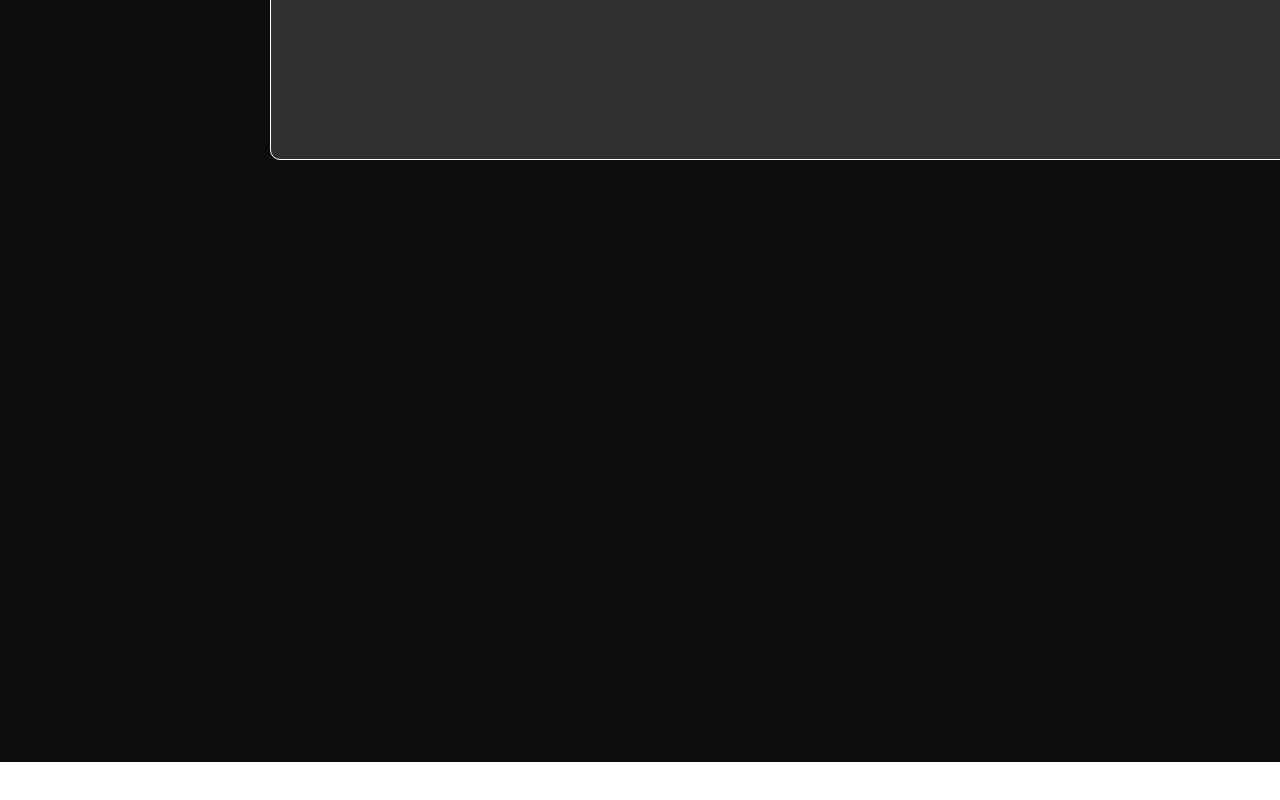
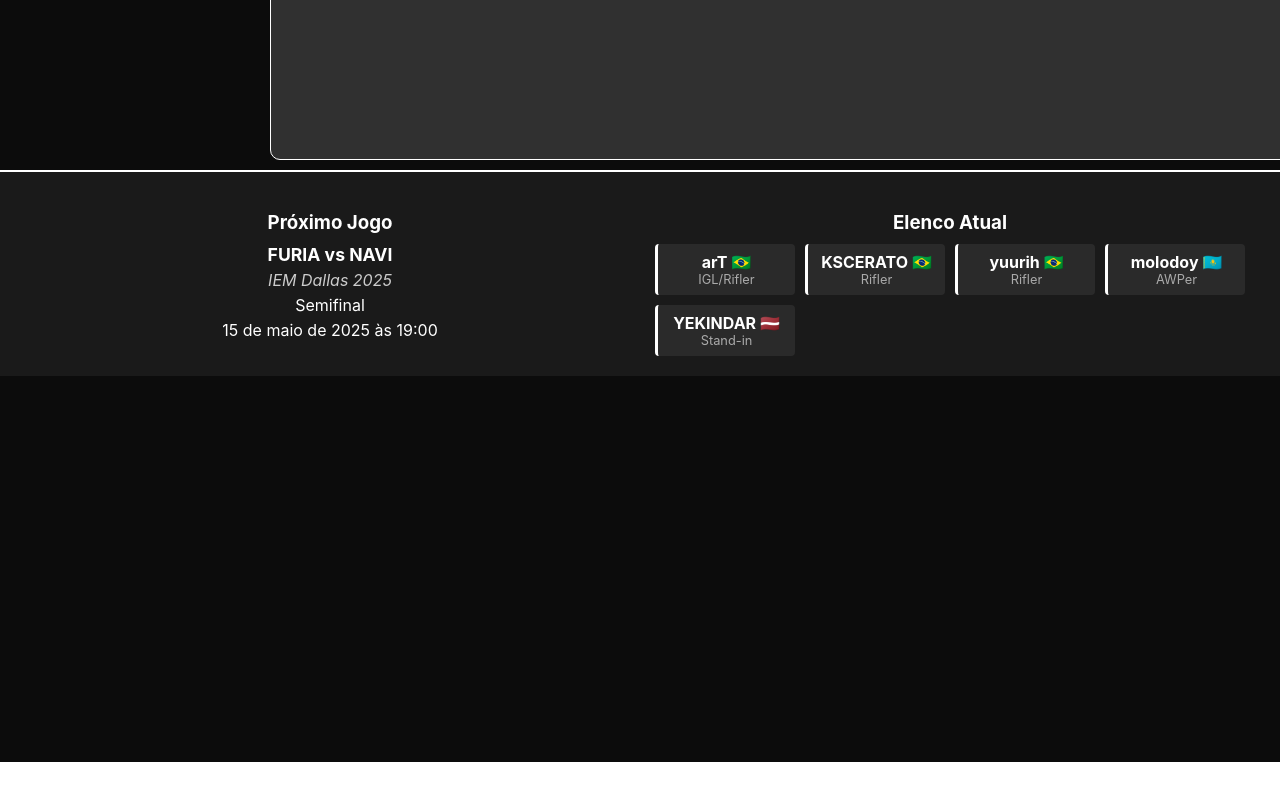
Before and after one commit to aobutakuki/furia-app, a React (Create React App) app in the folder frontend/: page / in a window 1280 px wide. Shown: the part 838-1638 px from the top of the page. Before the commit the page ends 1600 px from the top, so only its background shows below. Built offline with nearby package versions, Linux system fonts and the light colour scheme.

Commit message:
added a footer containing the next match and the current roaster

```diff
--- a/frontend/src/App.js
+++ b/frontend/src/App.js
@@ -2,6 +2,7 @@
 import React from 'react';
 import Header from './components/header/Header.jsx';
 import Chat from './components/chat/Chat.jsx';
+import TeamInfo from './components/team_info/TeamInfo.jsx';
 import './App.css';
 
 function App() {
@@ -9,6 +10,7 @@
     <div className="App">
       <Header />
       <Chat/>
+      <TeamInfo/>
     </div>
   );
 }
--- /dev/null
+++ b/frontend/src/components/team_info/TeamInfo.css
@@ -0,0 +1,69 @@
+.team-info-container {
+    display: flex;
+    flex-direction: column;
+    min-height: 100vh;
+}
+
+.team-info-footer {
+    margin-top: 10px;
+    background-color: #1a1a1a;
+    color: white;
+    padding: 20px;
+    display: flex;
+    justify-content: space-between;
+    border-top: 2px solid #ffffff; /* FURIA orange */
+}
+
+.next-match, .current-roster {
+    flex: 1;
+    padding: 0 15px;
+}
+
+.next-match h3, .current-roster h3 {
+    color: #ffffff;
+    margin-bottom: 10px;
+}
+
+.match-details {
+    display: flex;
+    flex-direction: column;
+    gap: 5px;
+}
+
+.match-teams {
+    font-weight: bold;
+    font-size: 1.1em;
+}
+
+.match-tournament {
+    font-style: italic;
+    color: #ccc;
+}
+
+.match-date-time {
+    color: #ffffff;
+}
+
+.roster-players {
+    display: grid;
+    grid-template-columns: repeat(auto-fill, minmax(120px, 1fr));
+    gap: 10px;
+}
+
+.player-card {
+    background-color: #2a2a2a;
+    padding: 8px;
+    border-radius: 4px;
+    border-left: 3px solid #ffffff;
+}
+
+.player-name {
+    font-weight: bold;
+    display: block;
+}
+
+.player-role {
+    font-size: 0.8em;
+    color: #aaa;
+    display: block;
+}
--- /dev/null
+++ b/frontend/src/components/team_info/TeamInfo.jsx
@@ -0,0 +1,64 @@
+import React from "react";
+import { useState, useEffect } from "react";
+import './TeamInfo.css';
+
+function TeamInfo() {
+    // Simulated match data
+    const [nextMatch, setNextMatch] = useState({
+        opponent: "NAVI",
+        tournament: "IEM Dallas 2025",
+        date: "2025-05-15",
+        time: "19:00",
+        stage: "Semifinal"
+    });
+
+    // Current roster data
+    const currentRoster = [
+        { name: "arT", role: "IGL/Rifler", country: "🇧🇷" },
+        { name: "KSCERATO", role: "Rifler", country: "🇧🇷" },
+        { name: "yuurih", role: "Rifler", country: "🇧🇷" },
+        { name: "molodoy", role: "AWPer", country: "🇰🇿" },
+        { name: "YEKINDAR", role: "Stand-in", country: "🇱🇻" }
+    ];
+
+    // Format date to be more readable
+    const formatDate = (dateString) => {
+        const options = { year: 'numeric', month: 'long', day: 'numeric' };
+        return new Date(dateString).toLocaleDateString('pt-BR', options);
+    };
+
+    return (
+        <div className="team-info-container">
+            {/* Main content would go here */}
+
+            {/* Footer */}
+            <footer className="team-info-footer">
+                <div className="next-match">
+                    <h3>Próximo Jogo</h3>
+                    <div className="match-details">
+                        <span className="match-teams">FURIA vs {nextMatch.opponent}</span>
+                        <span className="match-tournament">{nextMatch.tournament}</span>
+                        <span className="match-stage">{nextMatch.stage}</span>
+                        <span className="match-date-time">
+                            {formatDate(nextMatch.date)} às {nextMatch.time}
+                        </span>
+                    </div>
+                </div>
+
+                <div className="current-roster">
+                    <h3>Elenco Atual</h3>
+                    <div className="roster-players">
+                        {currentRoster.map((player, index) => (
+                            <div key={index} className="player-card">
+                                <span className="player-name">{player.name} {player.country}</span>
+                                <span className="player-role">{player.role}</span>
+                            </div>
+                        ))}
+                    </div>
+                </div>
+            </footer>
+        </div>
+    );
+}
+
+export default TeamInfo;
```
Also changed, not shown: 1 other file (tests, documents, lock files or other folders).
